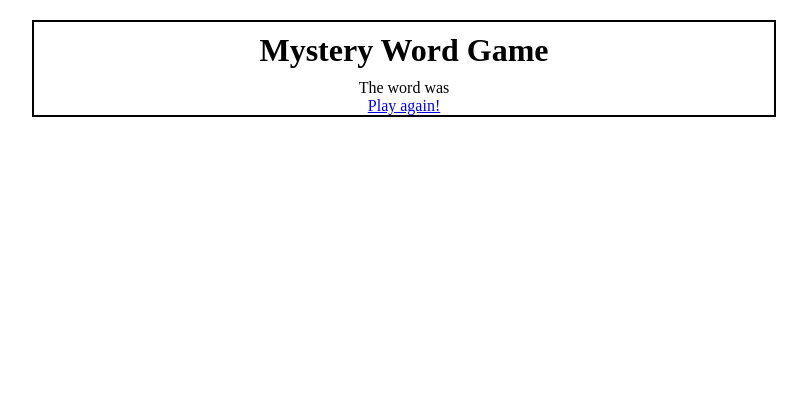
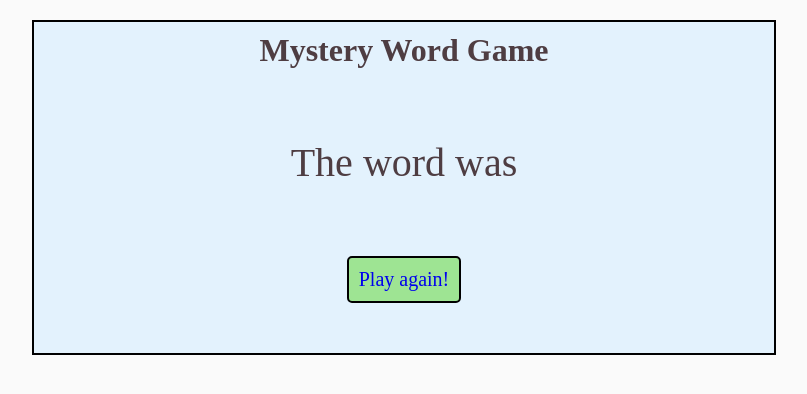
Before and after one commit to ajclose/week-five-project, a Node project: template views/results.mustache in a window 1280 px wide. Shown: the top 394 px of the page, without its empty margins (236-1043 px from the left). Run offline with Node 20 templates, Linux system fonts and the light colour scheme; the template is opened without the code that fills it, so the values that code supplies are empty.

Commit message:
Add colors and style layout

```diff
--- a/public/css/main.css
+++ b/public/css/main.css
@@ -8,6 +8,7 @@ body {
   display: flex;
   justify-content: center;
   padding: 20px;
+  background-color: #FAFAFA;
 }
 
 .container {
@@ -16,6 +17,8 @@ body {
   display: flex;
   flex-direction: column;
   align-items: center;
+  background-color: #E3F2FD;
+  color: #4E3D42;
 }
 
 .title {
@@ -25,8 +28,40 @@ body {
 .word-guess {
   font-size: 50px;
   margin: 10px;
+  color: #ABC8C0;
+  padding: 50px;
 }
 
 .guess {
   margin: 10px;
 }
+
+.message {
+  color: #DB5461;
+  font-size: 20px;
+  font-weight: bold;
+}
+
+.guessed-letters {
+  font-size: 30px;
+}
+
+.results-message {
+  font-size: 50px;
+  margin: 20px;
+}
+
+.word {
+  font-size: 40px;
+  margin: 20px;
+}
+
+.play-again {
+  padding: 10px;
+  border: 2px solid black;
+  border-radius: 5px;
+  margin: 50px;
+  text-decoration: none;
+  font-size: 20px;
+  background-color: #9EE493;
+}
--- a/views/index.mustache
+++ b/views/index.mustache
@@ -15,7 +15,7 @@
         You have {{guessesLeft}} guesses left
       </h3>
       <div class="word-guess">
-        {{word}}
+        <!-- {{word}} -->
         {{guess}}
       </div>
       <div class="message">
@@ -25,7 +25,7 @@
         <input type="text" name="letter" value="" placeholder="Enter your guess" autofocus>
         <input type="submit" name="guess" value="Guess!">
       </form>
-      <div class="guesses-letters">
+      <div class="guessed-letters">
         Letters guessed: {{lettersGuessed}}
       </div>
       <a href="/reset">Play again!</a>
```
